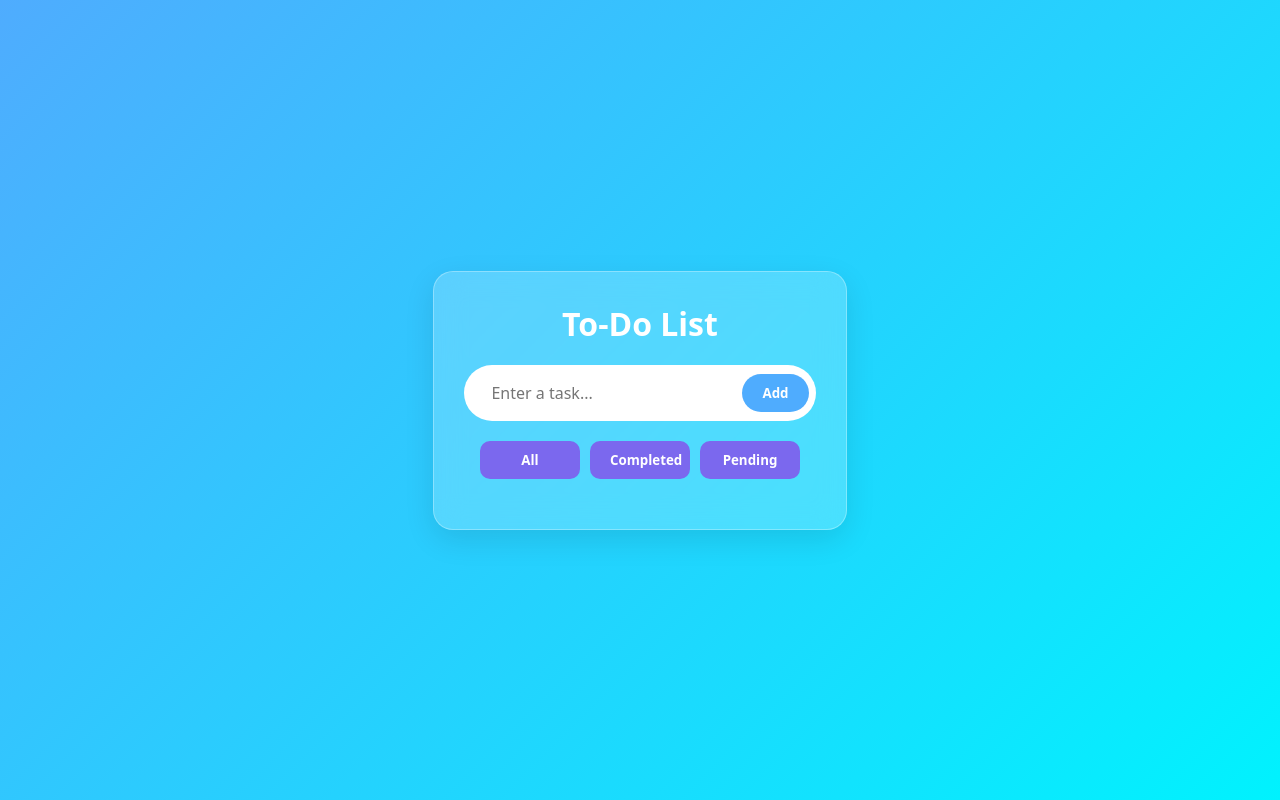
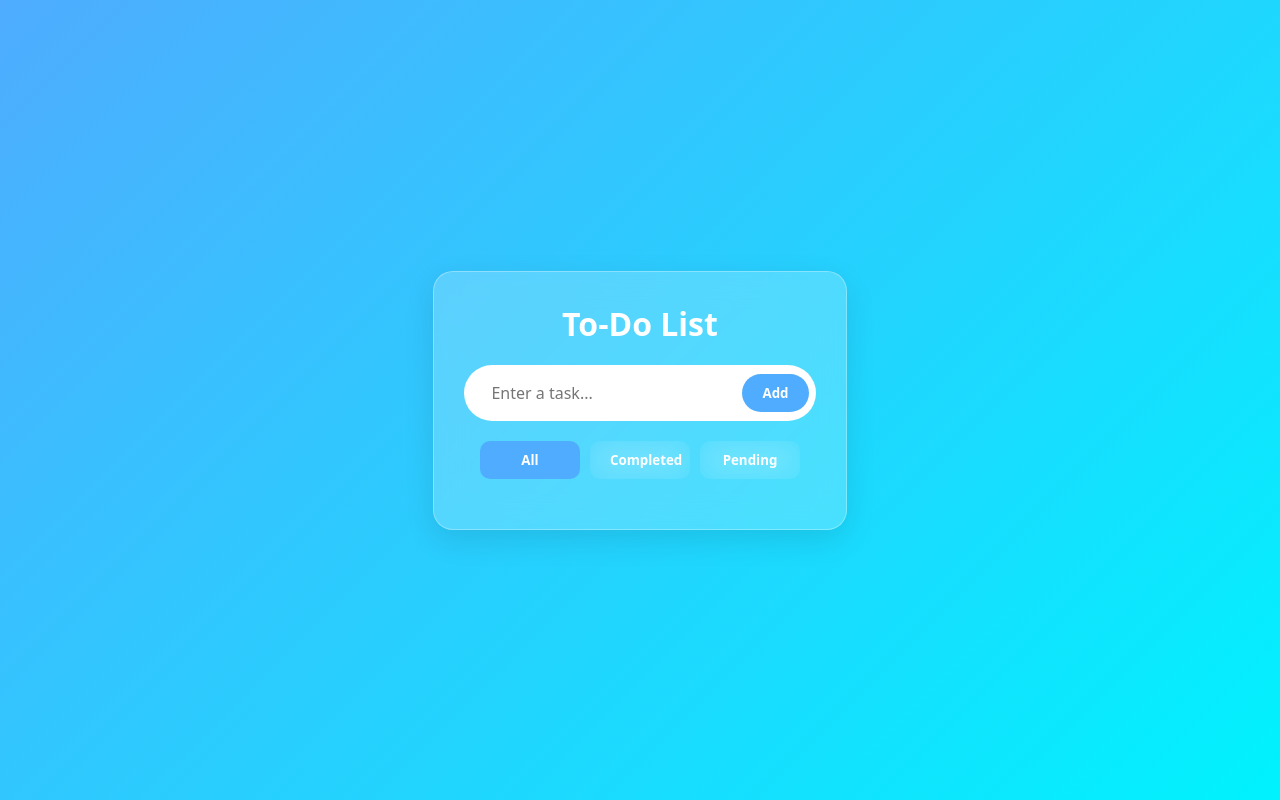
Before and after one commit to jayPvilla/To-Do-List-App, a React (Vite) app: page / in a window 1280 px wide. Built offline with nearby package versions, Linux system fonts and the light colour scheme.

Commit message:
Add filters, complete, delete

```diff
--- a/src/components/Container.css
+++ b/src/components/Container.css
@@ -90,7 +90,8 @@ li {
 
 .filters button{
     border: none;
-    background: mediumslateblue;
+    background: transparent;
+    backdrop-filter: blur(15px);
     color: white;
     padding: 10px 20px;
     border-radius: 10px;
@@ -99,3 +100,7 @@ li {
     margin-bottom: 20px;
     width: 100px;
 }
+
+.filters .active {
+    background: #4facfe;
+}
--- a/src/components/Container.jsx
+++ b/src/components/Container.jsx
@@ -7,6 +7,7 @@ import React, { useState } from 'react';
 const Container = () => {
 
   const [lists, set_list] = useState(() => {
+
     const saved = localStorage.getItem('List');
     try {
       return saved ? JSON.parse(saved) : [];
@@ -15,6 +16,14 @@ const Container = () => {
     }
   });
 
+  let [filter, set_filter] = useState("All");
+
+  const filteredList = lists.filter(task => {
+    if (filter === "All") return true;
+    return task.status === filter;
+  });
+
+
   return (
     <div className="container">
         <h1>To-Do List</h1>
@@ -22,12 +31,12 @@ const Container = () => {
         <Input lists={lists} set_list={set_list} />
 
         <div className="filters">
-            <button className="active">All</button>
-            <button>Completed</button>
-            <button>Pending</button>
+            <button className={filter === "All" ? "active" : ""} onClick={() => set_filter("All")}>All</button>
+            <button className={filter === "Completed" ? "active" : ""} onClick={() => set_filter("Completed")}>Completed</button>
+            <button className={filter === "Pending" ? "active" : ""} onClick={() => set_filter("Pending")}>Pending</button>
         </div>
 
-        <TaskList lists={lists} />
+        <TaskList lists={filteredList} set_list={set_list} />
     </div>
   )
 };
--- a/src/components/TaskList.jsx
+++ b/src/components/TaskList.jsx
@@ -1,4 +1,4 @@
-
+import React, { useState } from 'react';
 
 
 const TaskList = ({lists, set_list}) => {
@@ -8,8 +8,10 @@ const TaskList = ({lists, set_list}) => {
     const updatedList = lists.map(task => {
       if (task.id == id){
         return {...task, status : "Completed"};
+        console.log("Success");
       } else {
         return task
+        console.log("Failed");
       }
     });
 
@@ -20,6 +22,9 @@ const TaskList = ({lists, set_list}) => {
   }
 
   function deleteTask(id){
+    const new_list = lists.filter(task => task.id != id);
+    set_list(new_list);
+    localStorage.setItem('List', JSON.stringify(new_list));
 
   }
 
```
